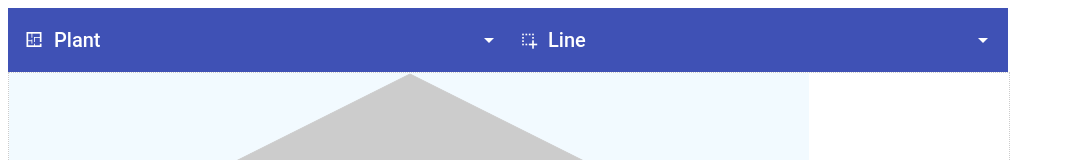
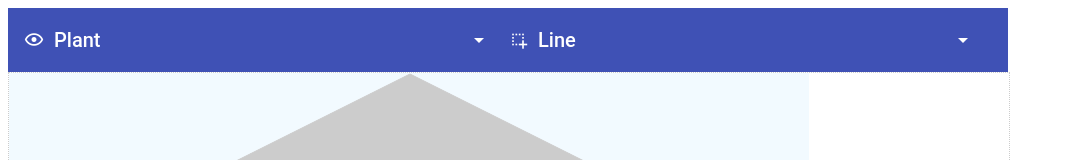
Before and after one commit to BulloRosso/isoplant, an Angular app: page / in a window 1280 px wide. Shown: the top 160 px of the page, without its empty margins (0-1065 px from the left). Built offline with nearby package versions, Linux system fonts and the light colour scheme.

Commit message:
display selected object

```diff
--- a/src/app/tiled-canvas/tiled-canvas.component.html
+++ b/src/app/tiled-canvas/tiled-canvas.component.html
@@ -4,7 +4,7 @@
     <mat-toolbar color="primary">
         <mat-toolbar-row>
 
-                <span class="mdi mdi-floor-plan space-right"></span>
+                <span class="mdi mdi-eye-outline space-right"></span>
 
                 <mat-select class="toolbarSelect" placeholder="Select object" [(ngModel)]="selectArea">
                     <mat-option *ngFor="let areaType of areaTypes" [value]="areaType">
@@ -19,6 +19,8 @@
                     {{unitType}}
                     </mat-option>
                 </mat-select>
+
+                <span class="space-left">{{ selectedObjectName }}</span>
 
         </mat-toolbar-row>
     </mat-toolbar>
--- a/src/app/tiled-canvas/tiled-canvas.component.ts
+++ b/src/app/tiled-canvas/tiled-canvas.component.ts
@@ -58,6 +58,8 @@ export class TiledCanvasComponent implements OnInit, AfterViewInit, OnDestroy {
 
  public selectArea: string = "Plant";
  public areaTypes = [ "Plant", "Milling area", "Drilling area", "Spilling area" ];
+
+ public selectedObjectName = "";
 
  constructor(private tiledCoreService : TiledCoreService, private elementRef: ElementRef, private renderer: Renderer2) {
 
@@ -198,6 +200,10 @@ export class TiledCanvasComponent implements OnInit, AfterViewInit, OnDestroy {
    var tileX = Math.round(pageX / this.grid.tileColumnOffset - pageY / this.grid.tileRowOffset);
    var tileY = Math.round(pageX / this.grid.tileColumnOffset + pageY / this.grid.tileRowOffset);
 
+   if (tileX < 0 || tileY < 0) {
+     return;
+   }
+
    this.grid.selectedTileX = tileX;
    this.grid.selectedTileY = tileY;
 
@@ -211,6 +217,8 @@ export class TiledCanvasComponent implements OnInit, AfterViewInit, OnDestroy {
      newTile = this.tiledCoreService.getTileData(tileX + "," + tileY);
    }
    this.tiledCoreService.selectedTile = tileX + "," + tileY;
+
+   this.selectedObjectName = this.tiledCoreService.getTileData(this.tiledCoreService.selectedTile).labelText;
 
    this.redrawTiles(this.tiledCoreService.allTileData());
  }
```
Also changed, not shown: screenshot.PNG.
